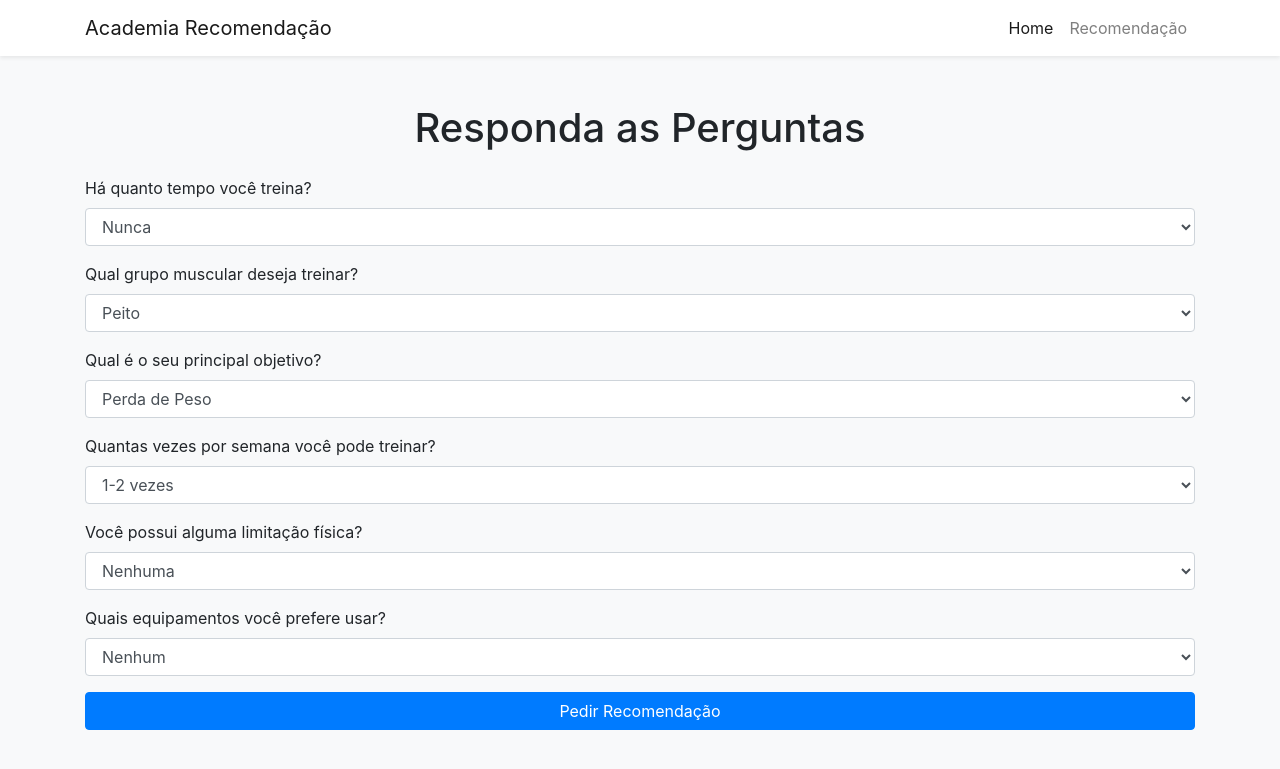
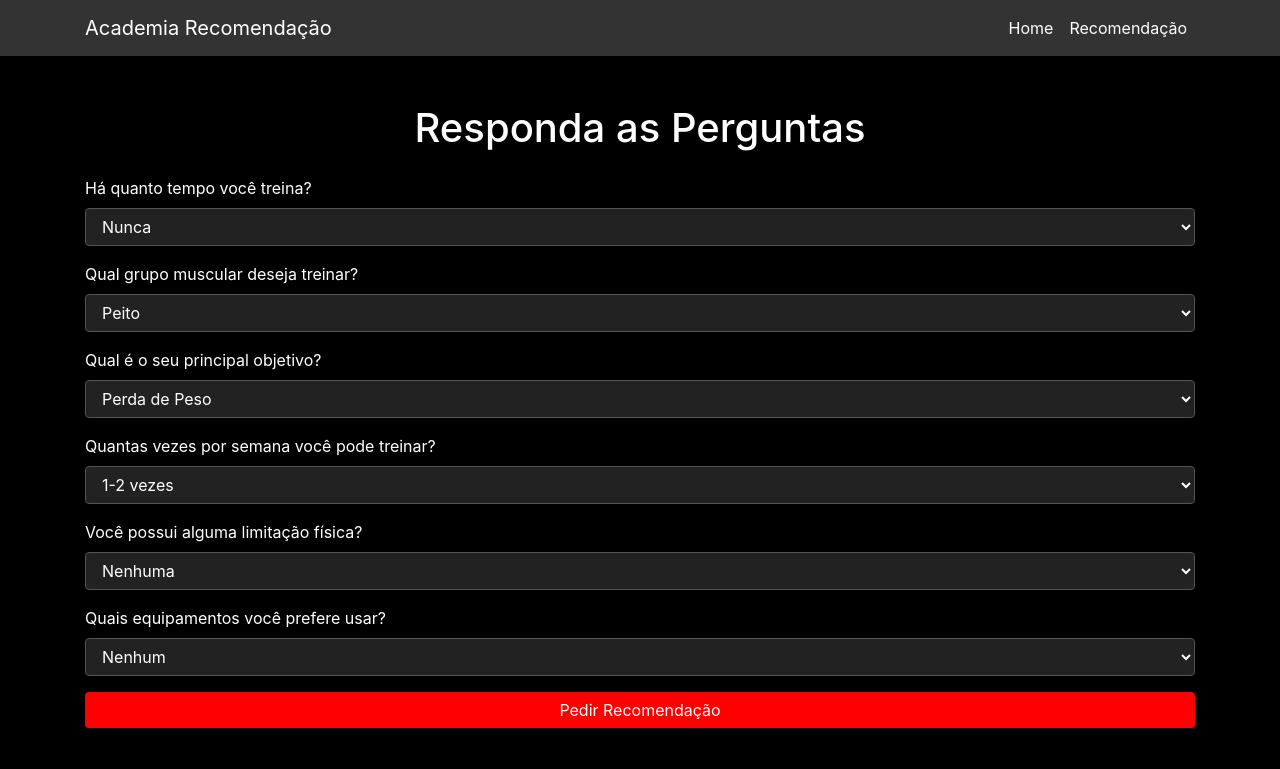
Before and after one commit to emanuelflavio/sistema_recomendacao, a Django app: page /perguntas/ in a window 1280 px wide. Shown: the top 769 px of the page. Run offline with Django 5.2, Linux system fonts and the light colour scheme; some libraries are stand-ins or nearby versions.

Commit message:
redesign e tentativa 1

```diff
--- a/recomendacao/templates/recomendacao/perguntas.html
+++ b/recomendacao/templates/recomendacao/perguntas.html
@@ -6,10 +6,38 @@
     <title>Academia - Perguntas</title>
     <!-- Bootstrap CSS -->
     <link href="https://maxcdn.bootstrapcdn.com/bootstrap/4.5.2/css/bootstrap.min.css" rel="stylesheet">
+    <style>
+        body {
+            background-color: #000;
+            color: #fff;
+        }
+        .navbar {
+            background-color: #333;
+        }
+        .navbar-brand, .nav-link {
+            color: #fff !important;
+        }
+        .nav-link.active {
+            background-color: #ff0000;
+            border-radius: 5px;
+        }
+        .form-control {
+            background-color: #222;
+            color: #fff;
+            border: 1px solid #555;
+        }
+        .btn-primary {
+            background-color: #ff0000;
+            border: none;
+        }
+        .btn-primary:hover {
+            background-color: #cc0000;
+        }
+    </style>
 </head>
-<body class="bg-light">
+<body>
     <!-- Navbar -->
-    <nav class="navbar navbar-expand-lg navbar-light bg-white shadow-sm">
+    <nav class="navbar navbar-expand-lg navbar-dark">
         <div class="container">
             <a class="navbar-brand" href="{% url 'recomendacao:home' %}">Academia Recomendação</a>
             <button class="navbar-toggler" type="button" data-toggle="collapse" data-target="#navbarNav" aria-controls="navbarNav" aria-expanded="false" aria-label="Toggle navigation">
--- a/recomendacao/views.py
+++ b/recomendacao/views.py
@@ -64,6 +64,12 @@ exercicios_links = {
     "Supra": "https://www.youtube.com/watch?v=5cWtCmqaxMw"
 }
 
+limitacoes_exercicios = {
+    "lesao_no_joelho": ["Agachamento Livre", "Leg Press"],
+    "lesao_no_ombro": ["Desenvolvimento com Halteres", "Elevação Lateral", "Elevação Frontal"],
+    "problemas_nas_costas": ["Levantamento Terra", "Agachamento Livre"]
+}
+
 def home(request):
     return render(request, 'recomendacao/home.html')
 
@@ -86,9 +92,11 @@ def recomendacao(request, tempo_treino, grupo_muscular, objetivo_treino, frequen
 
     exercicios = exercicios_por_grupo_muscular[grupo_muscular]
 
-    # Filtro de exercícios com base em limitações físicas e preferências de equipamento
-    if limitacoes_fisicas != "nenhuma":
-        exercicios = [ex for ex in exercicios if limitacoes_fisicas not in explicacao_exercicios[ex].lower()]
+    # Filtro de exercícios com base em limitações físicas
+    if limitacoes_fisicas in limitacoes_exercicios:
+        exercicios = [ex for ex in exercicios if ex not in limitacoes_exercicios[limitacoes_fisicas]]
+
+    # Filtro de exercícios com base em preferências de equipamento
     if preferencias_equipamento != "todos":
         exercicios = [ex for ex in exercicios if preferencias_equipamento in explicacao_exercicios[ex].lower()]
 
```
Also changed, not shown: recomendacao/templates/recomendacao/home.html (+41 -12 lines), recomendacao/templates/recomendacao/recomendacao.html (+30 -2 lines).
